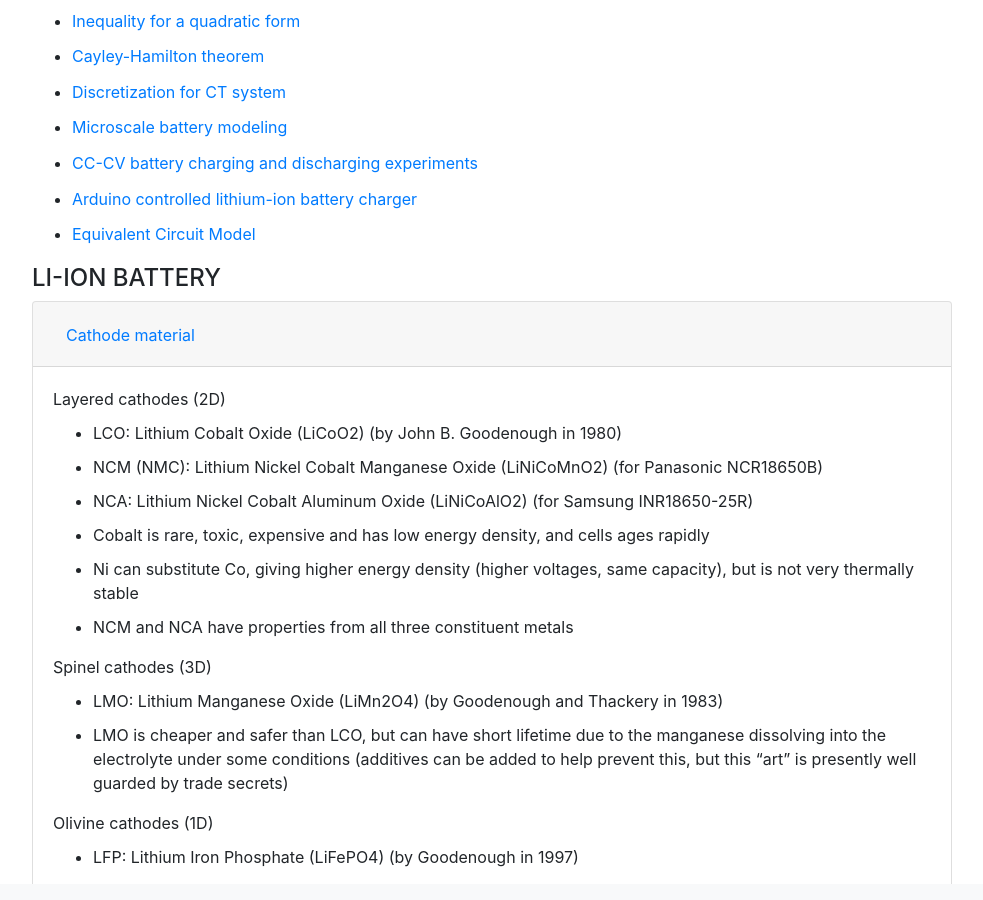
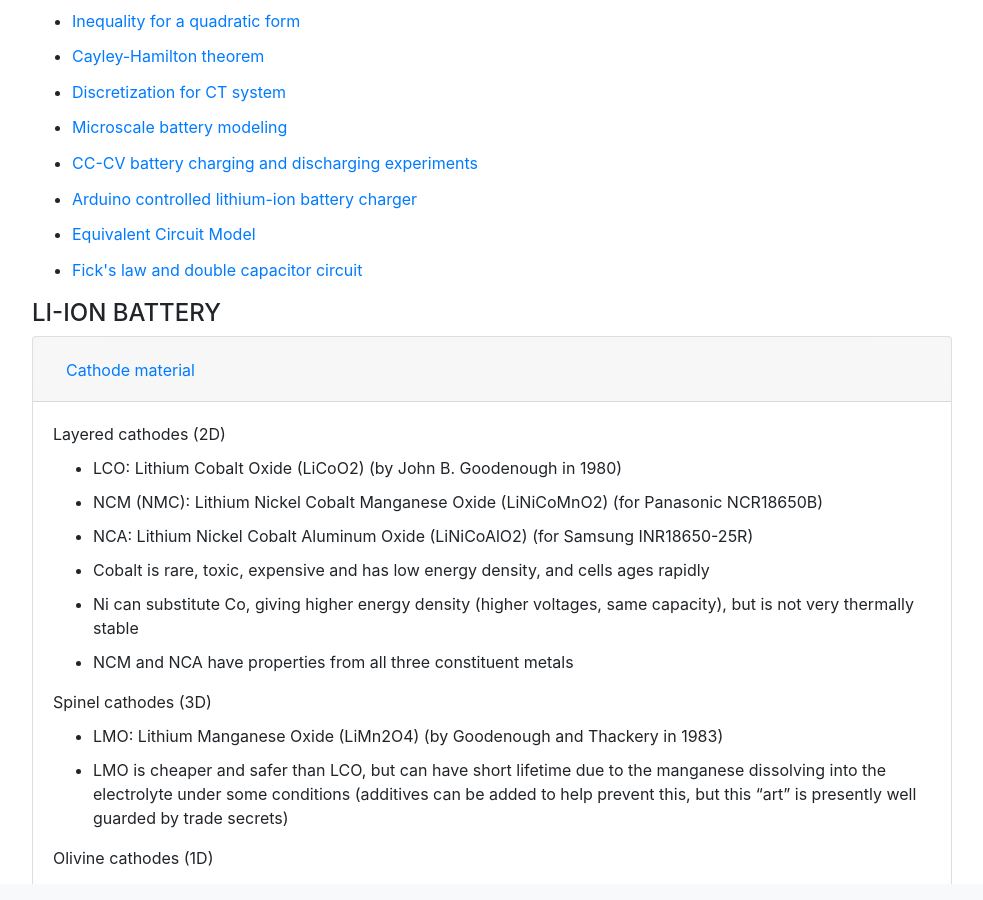
Before and after one commit to ningtian/ningtian.github.io, a Jekyll site: the page notes/index.html, which Jekyll copies as it is, in a window 1280 px wide and 900 px high, scrolled down 377 px. Shown: the whole window, without its empty margins (148-1131 px from the left). Built offline with Jekyll 4.4.1, drawn with Linux system fonts in a browser that asks for light colours.

Commit message:
Update index.html

```diff
--- a/notes/index.html
+++ b/notes/index.html
@@ -58,6 +58,7 @@
 	<li><a href="/files/20191231_CCCV.pdf">CC-CV battery charging and discharging experiments</a></li>
 	<li><a href="/files/20200311_battery_charger.pdf">Arduino controlled lithium-ion battery charger</a></li>
 	<li><a href="/files/20201027_ECM_ver2.pdf">Equivalent Circuit Model</a></li>
+        <li><a href="/files/20210502_Ficks law_ver1.pdf">Fick's law and double capacitor circuit</a></li>
 
         </ul>
     </div> <!-- end of <div class="a"> -->
```
